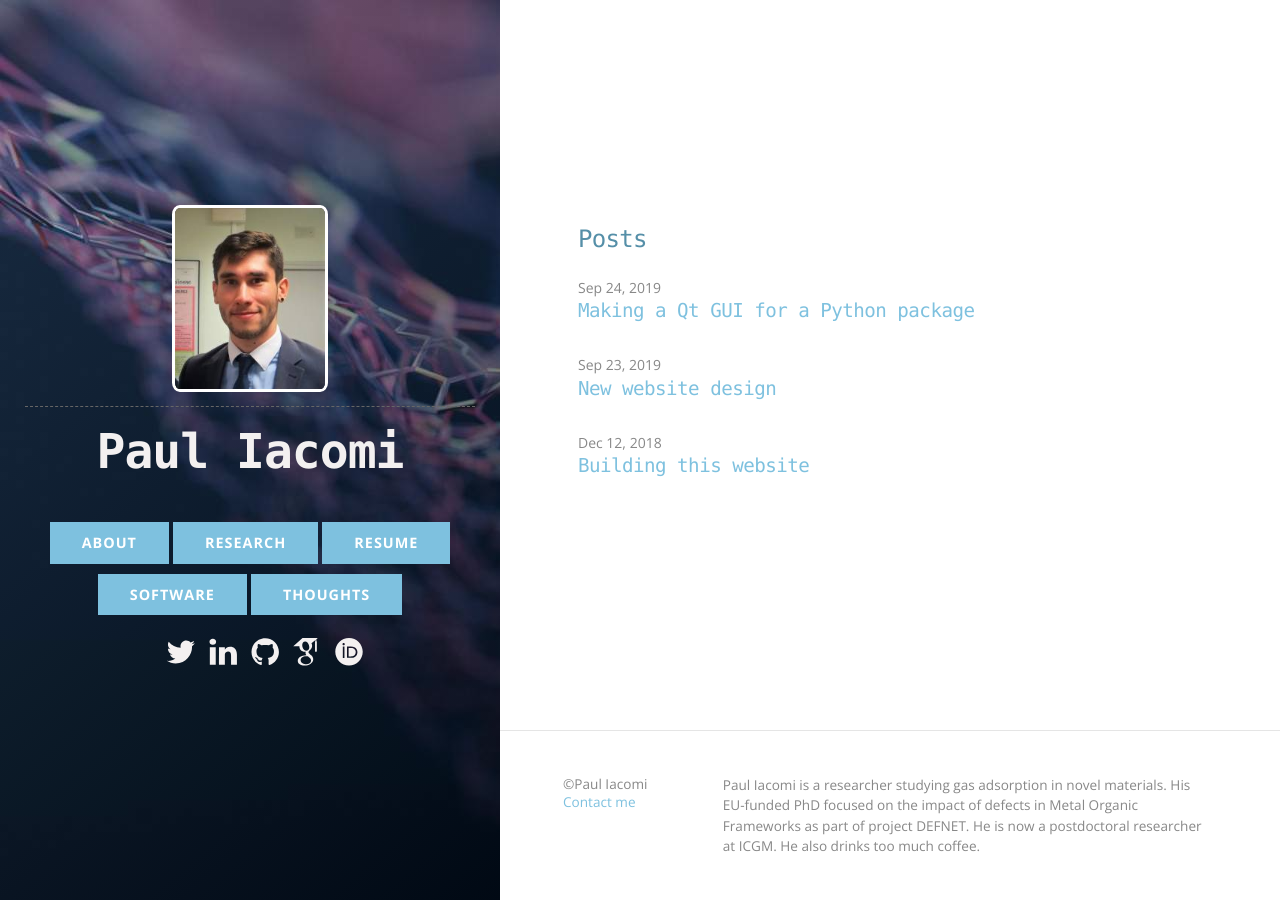
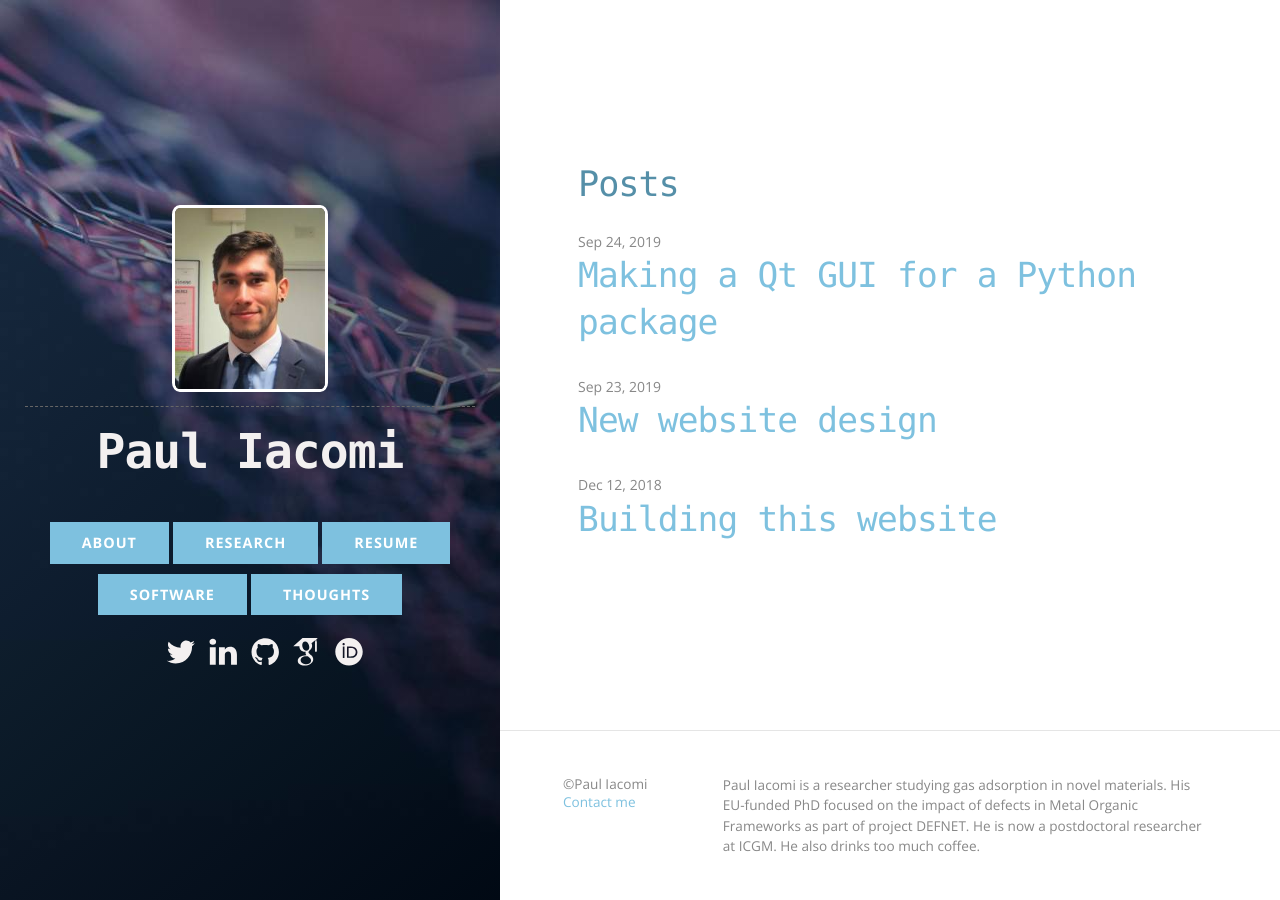
Before and after one commit to pauliacomi/pauliacomi.github.com, a Jekyll site: the page built from posts.md, in a window 1280 px wide. Built offline with Jekyll 4.4.1, drawn with Linux system fonts in a browser that asks for light colours.

Commit message:
font modifications

```diff
--- a/_sass/_vars.scss
+++ b/_sass/_vars.scss
@@ -1,9 +1,9 @@
 $med-width: 400;
 
 $spacing-unit:      30px !default;
-$base-font-size:    16px !default;
+$base-font-size:    1em !default;
 $base-font-weight:  400 !default;
-$small-font-size:  $base-font-size * 0.875 !default;
+$small-font-size:   $base-font-size * 0.875 !default;
 $base-line-height: 1.5 !default;
 $contracted-line-height: 0.9 * $base-line-height !default;
 $profile-image-size: 150px;
--- a/_sass/layout.scss
+++ b/_sass/layout.scss
@@ -191,15 +191,15 @@ label[for="nav-trigger"] {
     flex-direction: column;
 
     h1 {
-      font-size: 30px;
-      color: $dark-blue;
+        @include relative-font-size(3);
+        color: $dark-blue;
     }
     h2 {
-      font-size: 24px;
-      color: $hippie-blue;
+        @include relative-font-size(2.2);
+        color: $hippie-blue;
     }
     h3 {
-      font-size: 18px;
+        @include relative-font-size(1.8);
     }
     h4 {
       font-size: $base-font-size;
```
